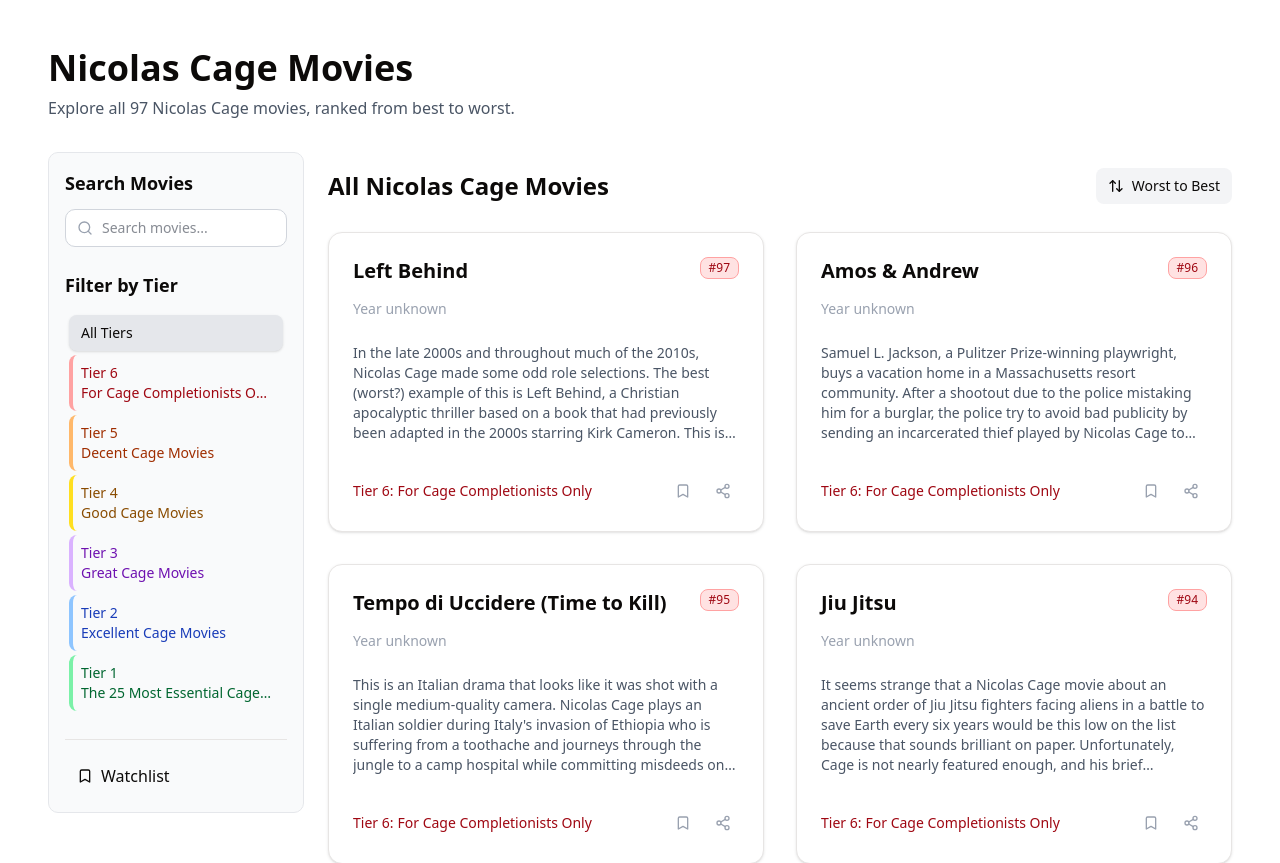
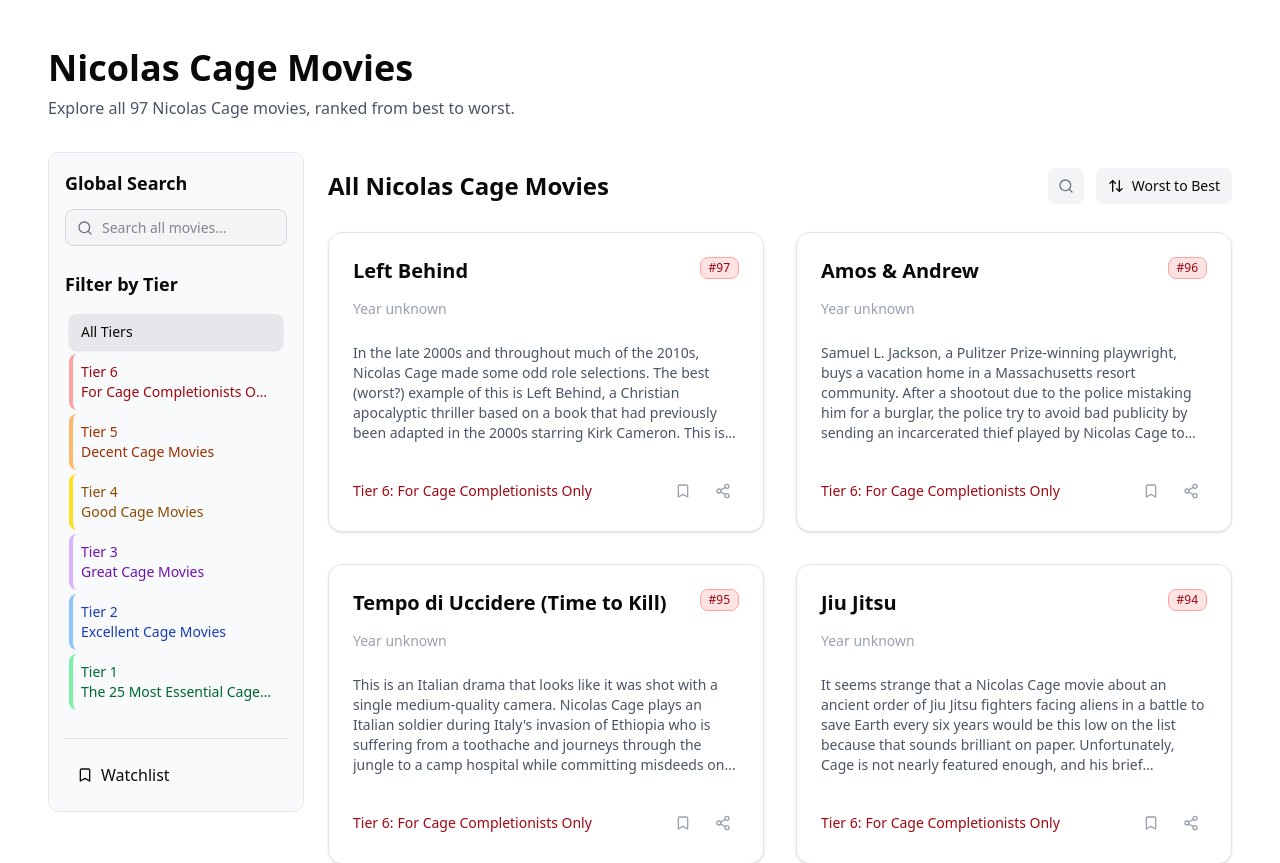
Before and after one commit to nandorocker/cage-match, a Next.js app: page / in a window 1280 px wide. Shown: the top 863 px of the page. Built offline with nearby package versions, Linux system fonts and the light colour scheme.

Commit message:
Add expandable search functionality with global and section-specific filtering

```diff
--- a/app/page.tsx
+++ b/app/page.tsx
@@ -11,7 +11,8 @@
 
 export default function Home() {
   const [selectedTier, setSelectedTier] = useState<number | null>(null);
-  const [searchQuery, setSearchQuery] = useState("");
+  const [globalSearchQuery, setGlobalSearchQuery] = useState("");
+  const [sectionSearchQuery, setSectionSearchQuery] = useState("");
   const [selectedMovie, setSelectedMovie] = useState<Movie | null>(null);
   const [sortAscending, setSortAscending] = useState(false); // Default to worst to best (descending)
   const [isWatchlistSelected, setIsWatchlistSelected] = useState(false);
@@ -47,8 +48,8 @@
     });
   };
 
-  // Filter movies based on selected tier, watchlist, and search query
-  const filteredMovies = movies.filter((movie: Movie) => {
+  // First apply global filters (tier, watchlist, global search)
+  const globallyFilteredMovies = movies.filter((movie: Movie) => {
     // Filter by watchlist
     if (isWatchlistSelected) {
       if (!bookmarkedMovies.has(movie.ranking)) {
@@ -60,9 +61,23 @@
       return false;
     }
 
-    // Filter by search query
-    if (searchQuery) {
-      const query = searchQuery.toLowerCase();
+    // Filter by global search query
+    if (globalSearchQuery) {
+      const query = globalSearchQuery.toLowerCase();
+      return (
+        movie.title.toLowerCase().includes(query) ||
+        (movie.description && movie.description.toLowerCase().includes(query))
+      );
+    }
+
+    return true;
+  });
+
+  // Then apply section search filter
+  const filteredMovies = globallyFilteredMovies.filter((movie: Movie) => {
+    // Filter by section search query
+    if (sectionSearchQuery) {
+      const query = sectionSearchQuery.toLowerCase();
       return (
         movie.title.toLowerCase().includes(query) ||
         (movie.description && movie.description.toLowerCase().includes(query))
@@ -89,11 +104,16 @@
       return "Your Watchlist";
     } else if (selectedTier !== null) {
       return `Tier ${selectedTier}: ${tierDescriptions[selectedTier]}`;
-    } else if (searchQuery) {
-      return `Search results for "${searchQuery}"`;
+    } else if (globalSearchQuery) {
+      return `Search results for "${globalSearchQuery}"`;
     }
     return "All Nicolas Cage Movies";
   };
+
+  // Clear section search when global filters change
+  useEffect(() => {
+    setSectionSearchQuery("");
+  }, [selectedTier, isWatchlistSelected, globalSearchQuery]);
 
   return (
     <main className="min-h-screen p-6 md:p-12">
@@ -109,7 +129,12 @@
           {/* Sidebar */}
           <div className="md:w-64 flex-shrink-0">
             <div className="sticky top-6 space-y-6 bg-gray-50 p-4 rounded-lg border border-gray-200 overflow-hidden">
-              <SearchBar searchQuery={searchQuery} onSearchChange={setSearchQuery} />
+              <SearchBar
+                searchQuery={globalSearchQuery}
+                onSearchChange={setGlobalSearchQuery}
+                label="Global Search"
+                placeholder="Search all movies..."
+              />
               <TierFilter
                 selectedTier={selectedTier}
                 onTierChange={setSelectedTier}
@@ -122,10 +147,10 @@
           {/* Main content */}
           <div className="flex-1">
             <div className="sticky top-0 z-10 pt-4 pb-3 bg-white mb-4">
-              <div className="flex justify-between items-center">
+              <div className="flex flex-col md:flex-row justify-between items-start md:items-center gap-4">
                 <AnimatePresence mode="wait">
                   <motion.h2
-                    key={`title-${isWatchlistSelected ? 'watchlist' : ''}${selectedTier !== null ? `tier-${selectedTier}` : 'all-tiers'}-search-${searchQuery}`}
+                    key={`title-${isWatchlistSelected ? 'watchlist' : ''}${selectedTier !== null ? `tier-${selectedTier}` : 'all-tiers'}-search-${globalSearchQuery}`}
                     initial={{ opacity: 0 }}
                     animate={{ opacity: 1 }}
                     exit={{ opacity: 0 }}
@@ -136,9 +161,19 @@
                   </motion.h2>
                 </AnimatePresence>
 
+                <div className="flex flex-col md:flex-row items-end md:items-center gap-3 w-full md:w-auto">
+                  <SearchBar
+                    searchQuery={sectionSearchQuery}
+                    onSearchChange={setSectionSearchQuery}
+                    label=""
+                    placeholder="Filter current section..."
+                    className="w-full md:w-auto flex justify-end"
+                    compact={true}
+                  />
+
                   <button
                     onClick={() => setSortAscending(!sortAscending)}
-                  className="flex items-center gap-2 px-3 py-2 text-sm bg-gray-100 hover:bg-gray-200 rounded-md transition-colors"
+                    className="flex items-center gap-2 px-3 py-2 text-sm bg-gray-100 hover:bg-gray-200 rounded-md transition-colors whitespace-nowrap"
                   >
                     <ArrowUpDown className="w-4 h-4" />
                     <AnimatePresence mode="wait">
@@ -155,11 +190,12 @@
                   </button>
                 </div>
               </div>
+            </div>
 
             <AnimatePresence mode="wait">
               {sortedMovies.length > 0 ? (
                 <motion.div
-                  key={`content-${isWatchlistSelected ? 'watchlist' : ''}${selectedTier !== null ? `tier-${selectedTier}` : 'all-tiers'}-search-${searchQuery}`}
+                  key={`content-${isWatchlistSelected ? 'watchlist' : ''}${selectedTier !== null ? `tier-${selectedTier}` : 'all-tiers'}-search-${globalSearchQuery}-section-${sectionSearchQuery}`}
                   initial={{ opacity: 0 }}
                   animate={{ opacity: 1 }}
                   exit={{ opacity: 0 }}
--- a/components/search-bar.tsx
+++ b/components/search-bar.tsx
@@ -1,25 +1,106 @@
 import { Search } from "lucide-react";
+import { useState, useRef, useEffect } from "react";
 
 interface SearchBarProps {
   searchQuery: string;
   onSearchChange: (query: string) => void;
+  label?: string;
+  placeholder?: string;
+  className?: string;
+  compact?: boolean;
 }
 
-export function SearchBar({ searchQuery, onSearchChange }: SearchBarProps) {
+export function SearchBar({
+  searchQuery,
+  onSearchChange,
+  label = "Search Movies",
+  placeholder = "Search movies...",
+  className = "w-full",
+  compact = false
+}: SearchBarProps) {
+  const [isFocused, setIsFocused] = useState(false);
+  const [isExpanded, setIsExpanded] = useState(!compact || !!searchQuery);
+  const inputRef = useRef<HTMLInputElement>(null);
+
+  // Handle click outside to collapse the search bar in compact mode
+  useEffect(() => {
+    if (!compact) return;
+
+    const handleClickOutside = (event: MouseEvent) => {
+      if (inputRef.current && !inputRef.current.contains(event.target as Node) && !searchQuery) {
+        setIsExpanded(false);
+      }
+    };
+
+    document.addEventListener("mousedown", handleClickOutside);
+    return () => {
+      document.removeEventListener("mousedown", handleClickOutside);
+    };
+  }, [compact, searchQuery]);
+
+  // Expand the search bar when it receives focus
+  const handleFocus = () => {
+    setIsFocused(true);
+    setIsExpanded(true);
+  };
+
+  // Handle blur event
+  const handleBlur = () => {
+    setIsFocused(false);
+    // Only collapse if in compact mode and no search query
+    if (compact && !searchQuery) {
+      setIsExpanded(false);
+    }
+  };
+
   return (
-    <div className="w-full">
-      <h2 className="text-lg font-semibold mb-3">Search Movies</h2>
-      <div className="relative w-full">
-        <div className="absolute inset-y-0 left-0 flex items-center pl-3 pointer-events-none">
-          <Search className="w-4 h-4 text-gray-400" />
+    <div className={className}>
+      {label && <h2 className="text-lg font-semibold mb-3">{label}</h2>}
+      <div className={`relative ${compact ? "flex justify-end" : "w-full"}`}>
+        <div
+          className={`relative overflow-hidden rounded-md ${
+            compact ? "transition-all duration-300 ease-in-out" : "w-full"
+          } ${
+            compact && !isExpanded ? "w-9 h-9" : compact ? "w-32 md:w-40" : "w-full"
+          }`}
+        >
+          <div
+            className={`absolute inset-y-0 left-0 flex items-center pointer-events-none z-10 ${
+              compact && !isExpanded ? "inset-x-0 justify-center" : "pl-3"
+            }`}
+          >
+            <Search className={`${compact && !isExpanded ? "w-4 h-4" : "w-4 h-4"} text-gray-500`} />
+          </div>
+          <input
+            ref={inputRef}
+            type="text"
+            className={`block w-full h-full p-2 ${
+              compact && !isExpanded ? "opacity-0" : "pl-9"
+            } text-sm text-gray-900 border border-gray-300 rounded-md bg-gray-100 hover:bg-gray-200 focus:bg-white focus:ring-blue-500 focus:border-blue-500 ${
+              compact ? "transition-all duration-300 ease-in-out" : ""
+            }`}
+            placeholder={isExpanded ? (compact ? "Filter" : placeholder) : ""}
+            value={searchQuery}
+            onChange={(e) => onSearchChange(e.target.value)}
+            onFocus={handleFocus}
+            onBlur={handleBlur}
+            onClick={() => {
+              if (compact && !isExpanded) {
+                setIsExpanded(true);
+                setTimeout(() => inputRef.current?.focus(), 50);
+              }
+            }}
+            style={{
+              cursor: compact && !isExpanded ? 'pointer' : 'text'
+            }}
+          />
+          {compact && !isExpanded && (
+            <div className="absolute inset-0 bg-gray-100 hover:bg-gray-200 rounded-md cursor-pointer" onClick={() => {
+              setIsExpanded(true);
+              setTimeout(() => inputRef.current?.focus(), 50);
+            }}></div>
+          )}
         </div>
-        <input
-          type="text"
-          className="block w-full p-2 pl-9 text-sm text-gray-900 border border-gray-300 rounded-lg bg-white focus:ring-blue-500 focus:border-blue-500"
-          placeholder="Search movies..."
-          value={searchQuery}
-          onChange={(e) => onSearchChange(e.target.value)}
-        />
       </div>
     </div>
   );
```
Lines whose indentation alone changed are shown as unchanged.
